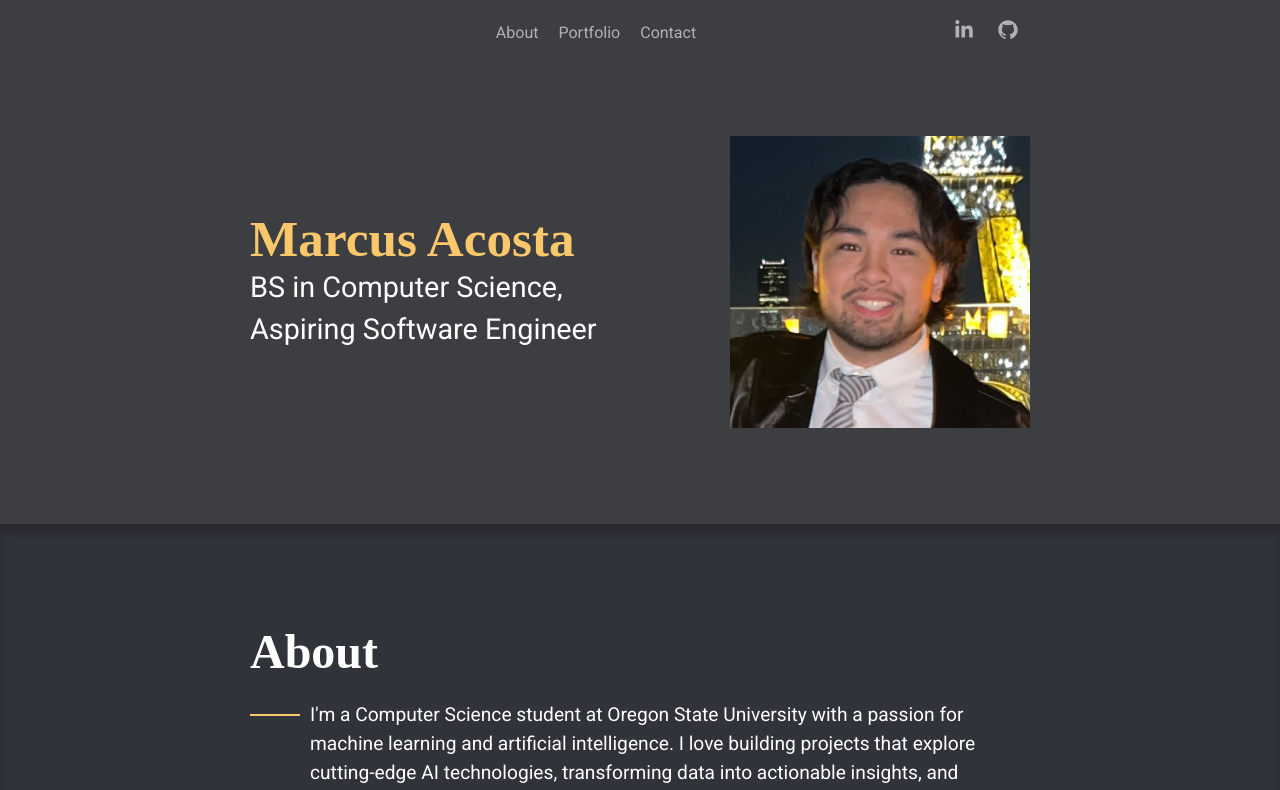
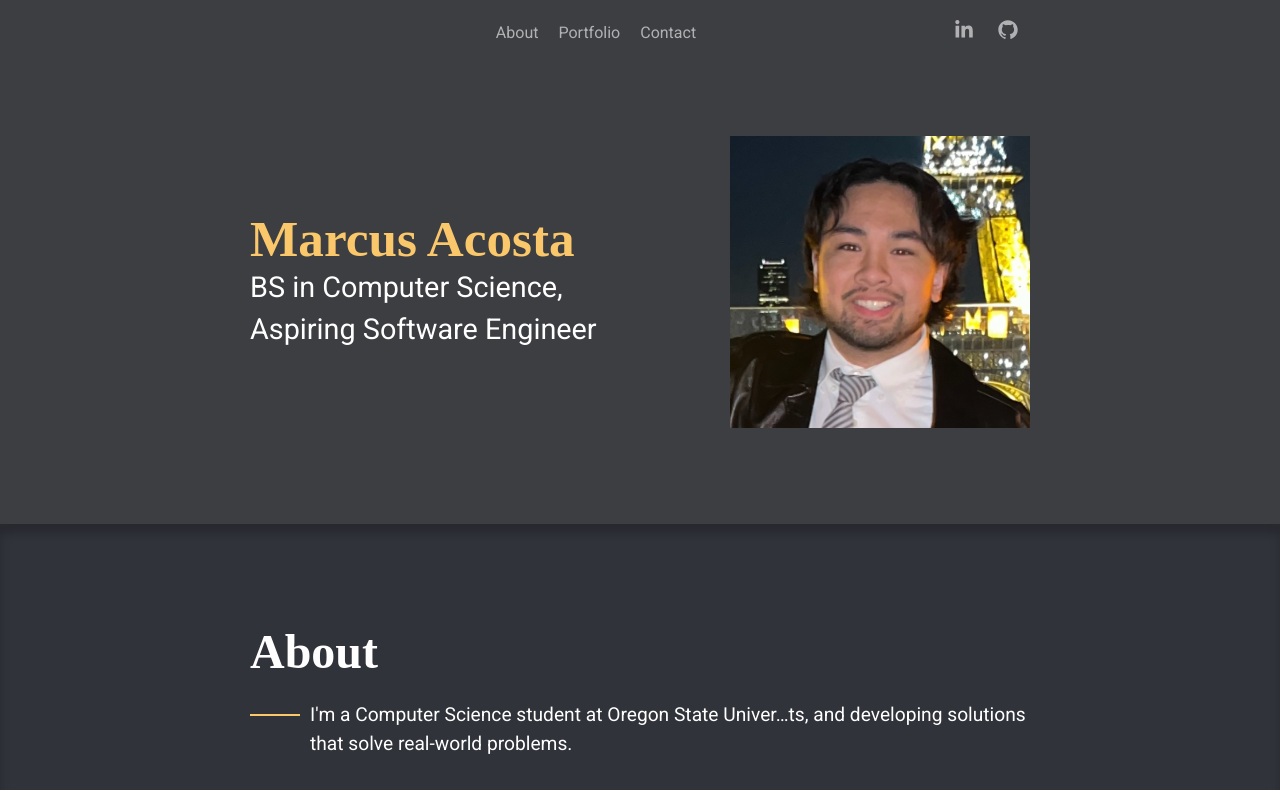
Before and after one commit to marcusacosta/Marcus-Acosta-Portfolio, a Next.js app: page / in a window 1280 px wide. Shown: the top 790 px of the page. Built offline with nearby package versions, Linux system fonts and the light colour scheme; a web font is replaced by a local one.

Commit message:
second commit

```diff
--- a/components/About.js
+++ b/components/About.js
@@ -3,7 +3,7 @@ export default function About() {
     <section id="about">
       <div className="center">
         <h2>About</h2>
-        <p>I'm a Computer Science student at Oregon State University with a passion for machine learning and artificial intelligence. I love building projects that explore cutting-edge AI technologies, transforming data into actionable insights, and developing solutions that solve real-world problems.</p>
+        <p>I&apos;m a Computer Science student at Oregon State Univer…ts, and developing solutions that solve real-world problems.</p>
       </div>
     </section>
   );
```
